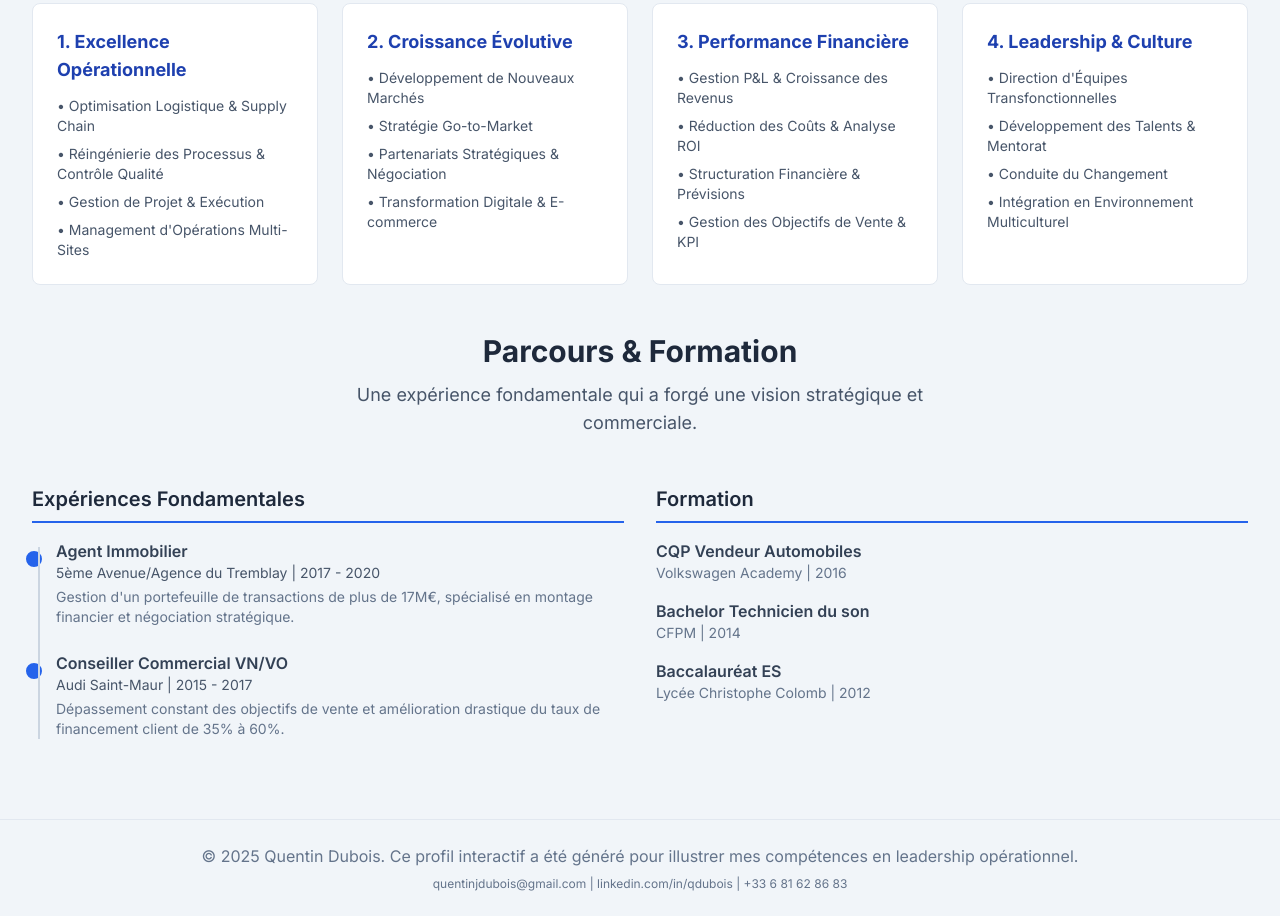
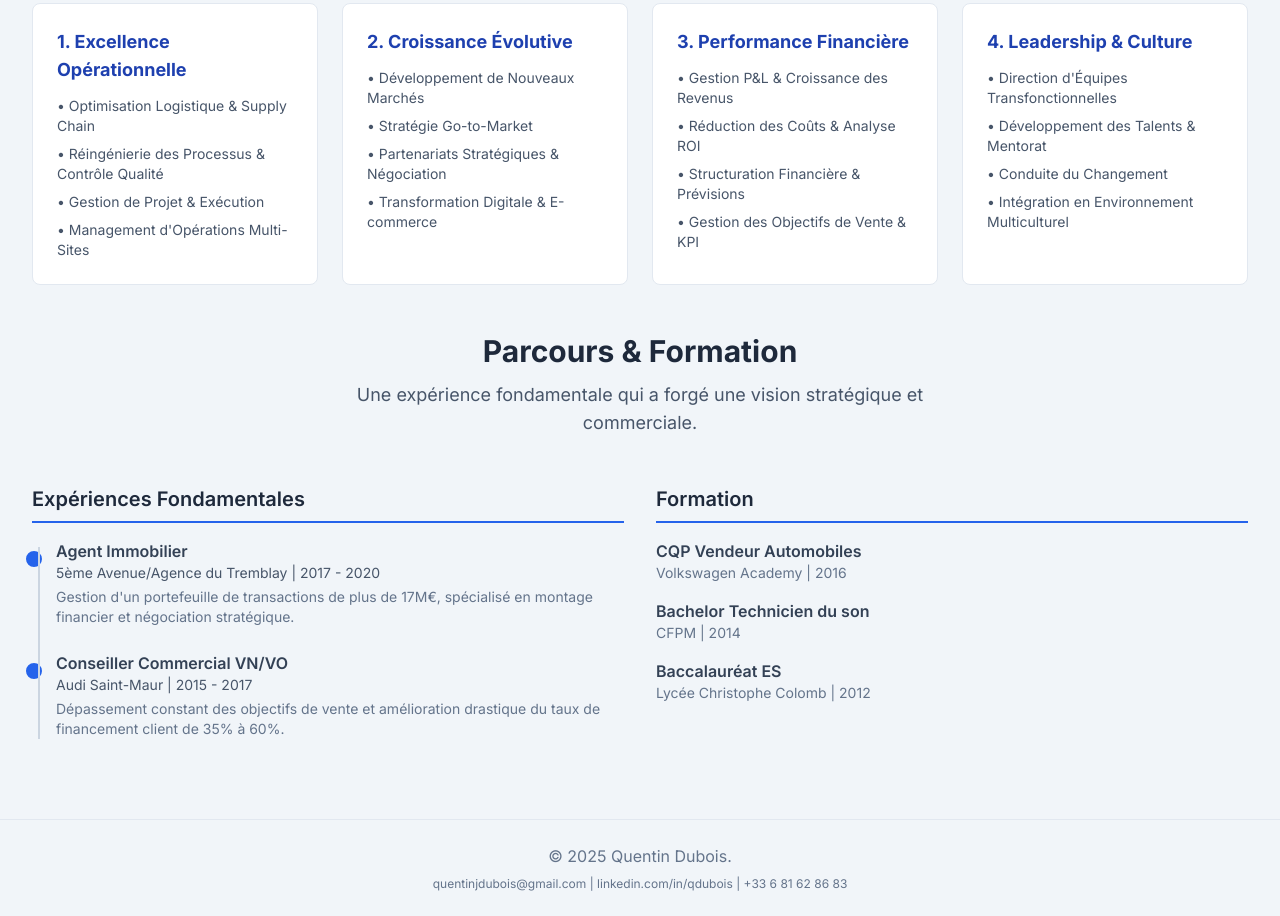
Before and after one commit to quentinjd94/Quentin-DUBOIS, a plain HTML site: page index.html in a window 1280 px wide. Shown: the part 1845-2761 px from the top of the page. Drawn offline with nearby package versions, Linux system fonts and the light colour scheme.

Commit message:
Update index.html

```diff
--- a/index.html
+++ b/index.html
@@ -297,7 +297,7 @@
 
     <footer class="mt-20 border-t border-slate-200">
         <div class="container mx-auto py-6 px-4 sm:px-6 lg:px-8 text-center text-slate-500">
-            <p>&copy; 2025 Quentin Dubois. Ce profil interactif a été généré pour illustrer mes compétences en leadership opérationnel.</p>
+            <p>&copy; 2025 Quentin Dubois.</p>
              <p class="text-xs mt-2">
                 <a href="mailto:quentinjdubois@gmail.com" class="hover:text-blue-700">quentinjdubois@gmail.com</a> |
                 <a href="https://www.linkedin.com/in/qdubois" target="_blank" class="hover:text-blue-700">linkedin.com/in/qdubois</a> |
```
